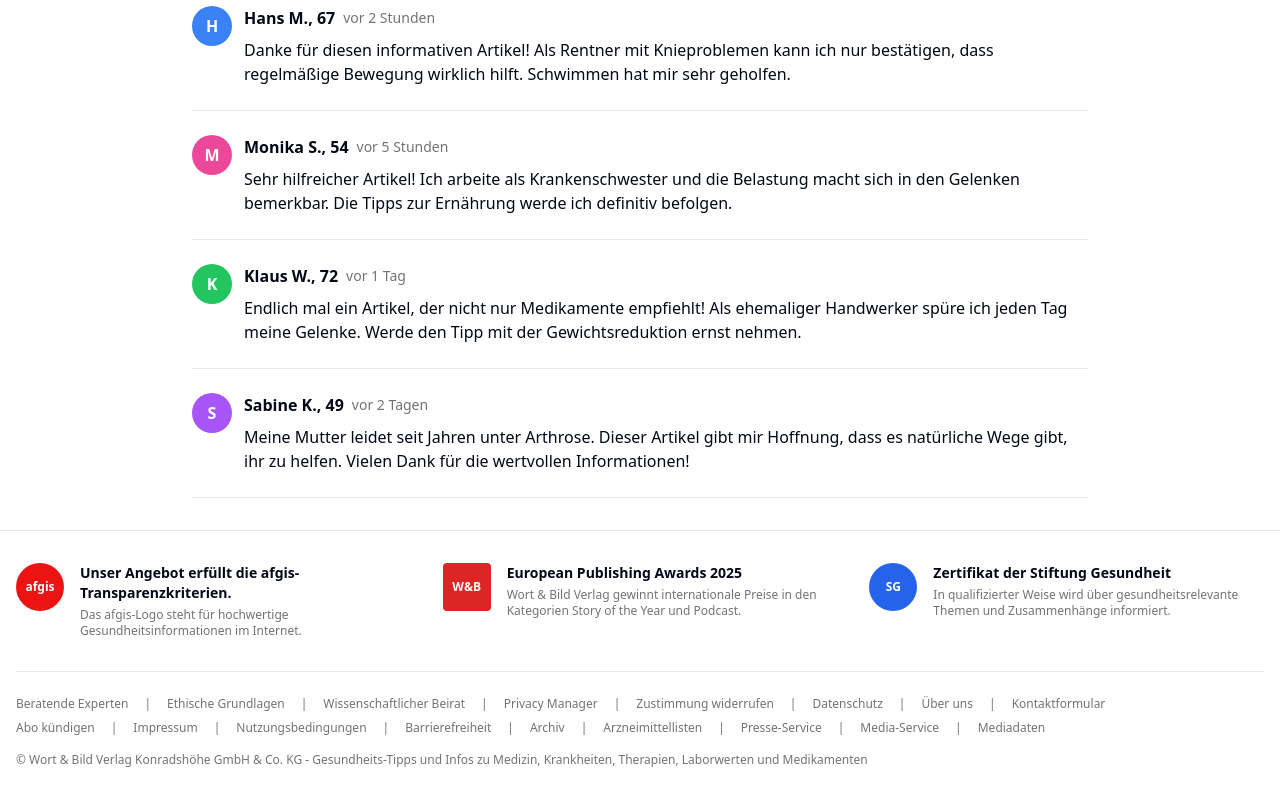
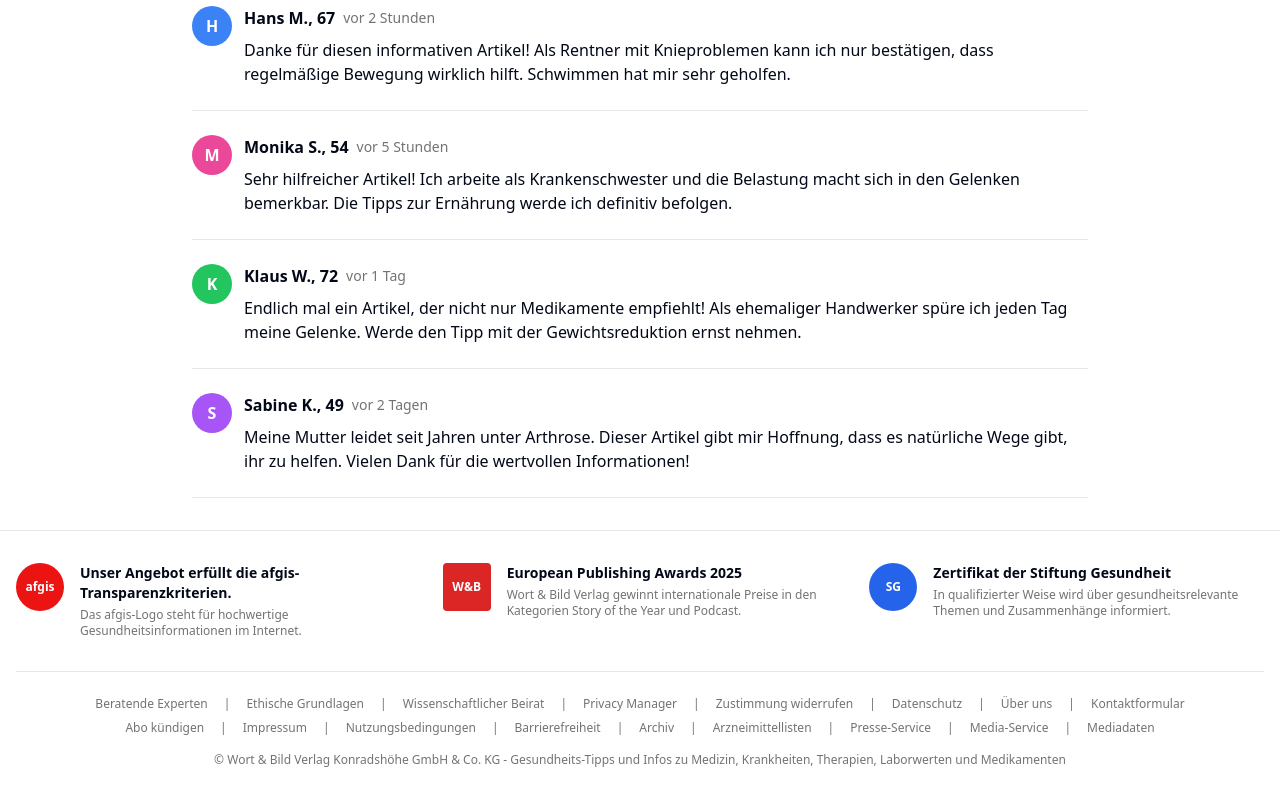
Before and after one commit to gefestu8/health-layout-replicate, a React (Vite) app: page /article in a window 1280 px wide. Shown: the part 2833-3633 px from the top of the page. Built offline with nearby package versions, Linux system fonts and the light colour scheme.

Commit message:
Center footer content
Center the footer content on the page.

```diff
--- a/src/components/Footer.tsx
+++ b/src/components/Footer.tsx
@@ -48,8 +48,8 @@ const Footer = () => {
         </div>
 
         {/* Links Section */}
-        <div className="border-t border-border pt-6 mb-4">
-          <div className="flex flex-wrap gap-x-4 gap-y-2 text-xs text-muted-foreground">
+        <div className="border-t border-border pt-6 mb-4 text-center">
+          <div className="flex flex-wrap justify-center gap-x-4 gap-y-2 text-xs text-muted-foreground">
             <a href="#" className="hover:text-foreground">Beratende Experten</a>
             <span>|</span>
             <a href="#" className="hover:text-foreground">Ethische Grundlagen</a>
@@ -67,7 +67,7 @@ const Footer = () => {
             <a href="#" className="hover:text-foreground">Kontaktformular</a>
           </div>
 
-          <div className="flex flex-wrap gap-x-4 gap-y-2 text-xs text-muted-foreground mt-2">
+          <div className="flex flex-wrap justify-center gap-x-4 gap-y-2 text-xs text-muted-foreground mt-2">
             <a href="#" className="hover:text-foreground">Abo kündigen</a>
             <span>|</span>
             <a href="#" className="hover:text-foreground">Impressum</a>
@@ -89,7 +89,7 @@ const Footer = () => {
         </div>
 
         {/* Copyright */}
-        <div className="text-xs text-muted-foreground">
+        <div className="text-xs text-muted-foreground text-center">
           © Wort & Bild Verlag Konradshöhe GmbH & Co. KG - Gesundheits-Tipps und Infos zu Medizin, Krankheiten, Therapien, Laborwerten und Medikamenten
         </div>
       </div>
```
